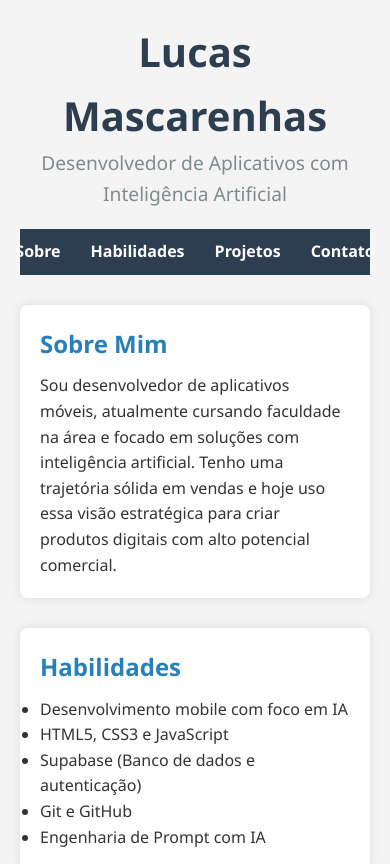
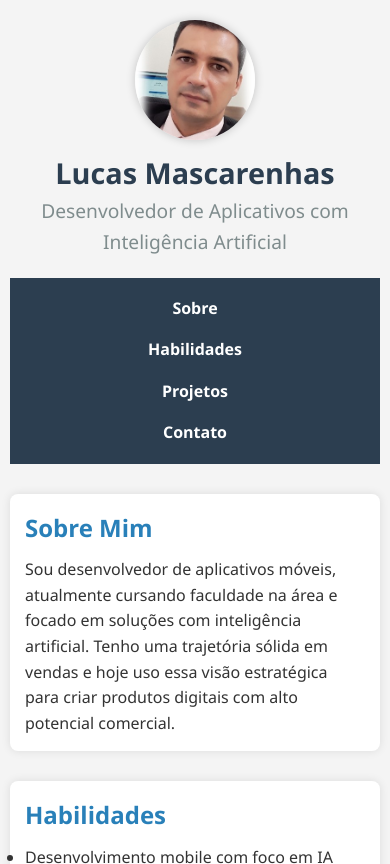
Before and after one commit to LucasApp2025/educa-ia, a plain HTML site: page index.html in a window 390 px wide. Shown: the top 864 px of the page. Drawn offline with Linux system fonts and the light colour scheme.

Commit message:
Publicação final da landing page

```diff
--- a/index.html
+++ b/index.html
@@ -8,6 +8,7 @@
 </head>
 <body>
   <header>
+    <img src="lucas-avatar.jpg" alt="Foto de Lucas Mascarenhas" class="avatar">
     <h1>Lucas Mascarenhas</h1>
     <p>Desenvolvedor de Aplicativos com Inteligência Artificial</p>
   </header>
@@ -21,6 +22,7 @@
     </ul>
   </nav>
 
+  <main>
     <section id="sobre">
       <h2>Sobre Mim</h2>
       <p>Sou desenvolvedor de aplicativos móveis, atualmente cursando faculdade na área e focado em soluções com inteligência artificial. Tenho uma trajetória sólida em vendas e hoje uso essa visão estratégica para criar produtos digitais com alto potencial comercial.</p>
@@ -39,12 +41,26 @@
 
     <section id="projetos">
       <h2>Projetos</h2>
+
       <article>
         <h3>Plataforma EduIA</h3>
         <p>Plataforma educacional que usa inteligência artificial para personalizar o aprendizado de cada aluno. O sistema analisa o desempenho em tempo real e sugere atividades específicas para reforço ou avanço, promovendo uma aprendizagem adaptativa e eficiente.</p>
         <a href="https://github.com/LucasApp2025/educa-ia" target="_blank">Ver no GitHub</a>
       </article>
+
+      <article>
+        <h3>Assistente Jurídico IA</h3>
+        <p>Projeto fictício de um assistente virtual com inteligência artificial para advogados. A ferramenta ajuda no resumo automático de processos, geração de petições e pesquisa de jurisprudências com linguagem natural.</p>
+        <a href="https://github.com/LucasApp2025/assistente-juridico-ia" target="_blank">Ver no GitHub</a>
+      </article>
     </section>
+
+    <aside>
+      <h2>Informações Extras</h2>
+      <p>🔗 <strong>GitHub:</strong> <a href="https://github.com/LucasApp2025" target="_blank">github.com/LucasApp2025</a></p>
+      <p>🔗 <strong>LinkedIn:</strong> <a href="https://www.linkedin.com/in/lucasmascarenhas" target="_blank">linkedin.com/in/lucasmascarenhas</a></p>
+      <p>💡 <strong>Curiosidade:</strong> Estou desenvolvendo projetos com IA voltados para áreas específicas como advocacia e educação.</p>
+    </aside>
 
     <section id="contato">
       <h2>Contato</h2>
@@ -52,6 +68,7 @@
       <p>LinkedIn: <a href="https://www.linkedin.com/in/lucasmascarenhas" target="_blank">/lucasmascarenhas</a></p>
       <p>GitHub: <a href="https://github.com/LucasApp2025" target="_blank">/LucasApp2025</a></p>
     </section>
+  </main>
 
   <footer>
     <p>&copy; 2025 - Lucas Mascarenhas</p>
--- a/style.css
+++ b/style.css
@@ -17,6 +17,16 @@ header {
   margin-bottom: 20px;
 }
 
+.avatar {
+  width: 150px;
+  height: 150px;
+  border-radius: 50%;
+  object-fit: cover;
+  margin: 10px auto;
+  display: block;
+  box-shadow: 0 0 10px rgba(0,0,0,0.2);
+}
+
 header h1 {
   font-size: 2.5rem;
   color: #2c3e50;
@@ -34,6 +44,7 @@ nav ul {
   background-color: #2c3e50;
   padding: 10px;
   margin-bottom: 30px;
+  flex-wrap: wrap;
 }
 
 nav ul li {
@@ -50,7 +61,7 @@ nav ul li a:hover {
   text-decoration: underline;
 }
 
-section {
+main section, aside {
   margin-bottom: 30px;
   padding: 20px;
   background: white;
@@ -58,7 +69,7 @@ section {
   box-shadow: 0 0 10px rgba(0,0,0,0.1);
 }
 
-section h2 {
+section h2, aside h2 {
   margin-bottom: 10px;
   color: #2980b9;
 }
@@ -68,3 +79,32 @@ footer {
   margin-top: 40px;
   color: #95a5a6;
 }
+
+/* RESPONSIVIDADE */
+@media screen and (max-width: 600px) {
+  header h1 {
+    font-size: 1.8rem;
+  }
+
+  nav ul {
+    flex-direction: column;
+    align-items: center;
+  }
+
+  nav ul li {
+    margin: 8px 0;
+  }
+
+  .avatar {
+    width: 120px;
+    height: 120px;
+  }
+
+  body {
+    padding: 10px;
+  }
+
+  main section, aside {
+    padding: 15px;
+  }
+}
```
Also changed, not shown: lucas-avatar.jpg (added). Lines whose indentation alone changed are shown as unchanged.
